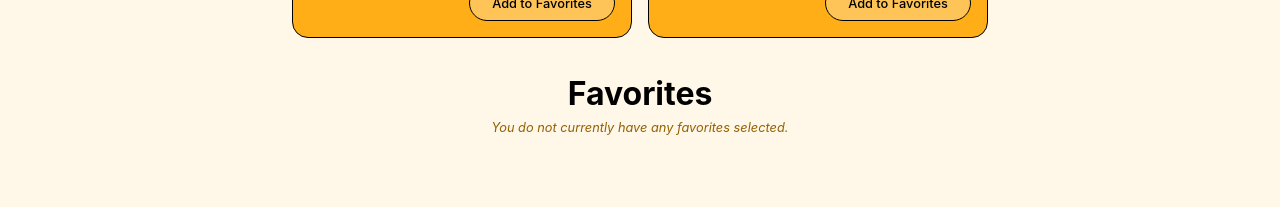
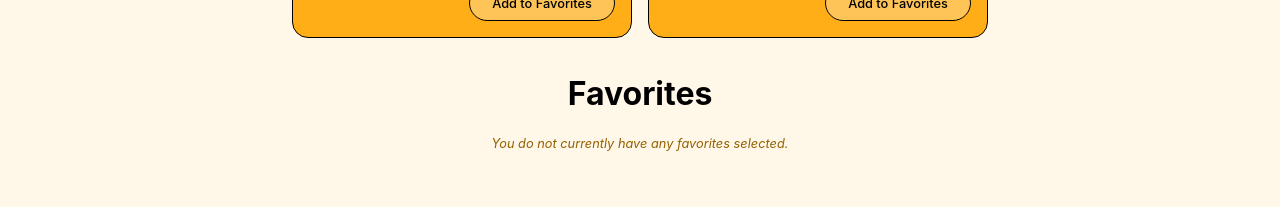
Before and after one commit to wangbertha/fetch-dog-adoptions, a React (Vite) app: page /dogs/search in a window 1280 px wide. Shown: the part 521-728 px from the top of the page. Built offline with nearby package versions, Linux system fonts and the light colour scheme.

Commit message:
Add Match btn to DogSearch pg w/o functionality

```diff
--- a/src/css/DogSearch.css
+++ b/src/css/DogSearch.css
@@ -54,6 +54,13 @@
     gap: 1rem;
 }
 
+.favorite-dogs {
+    display: flex;
+    flex-direction: column;
+    align-items: center;
+    gap: 1rem;
+}
+
 .favorite-dogs-header {
     font-size: 2rem;
     text-align: center;
--- a/src/pages/dogs/DogsSearch.tsx
+++ b/src/pages/dogs/DogsSearch.tsx
@@ -4,11 +4,14 @@ import DogCard, { DogProps } from "./DogCard";
 
 import "./../../css/DogSearch.css";
 import MultiRangeSlider from "../../components/MultiRangeSlider/MultiRangeSlider";
+import { useNavigate } from "react-router-dom";
 
 const DogsSearch = () => {
   const [isOpenFilters, setIsOpenFilters] = useState(false);
   const [favoriteDogs, setFavoriteDogs] = useState<Array<DogProps>>([]);
   const [queries, setQueries] = useState<QueryProps>({ sort: "breed:asc" });
+
+  const navigate = useNavigate();
 
   interface FilterProps {
     name: string;
@@ -68,6 +71,14 @@ const DogsSearch = () => {
         favoriteDogs.filter((favoriteDog) => favoriteDog.id !== dog.id)
       );
     }
+  };
+
+  const findMatch = () => {
+    const favoriteDogIds = favoriteDogs.map((dog) => dog.id);
+    const randomIndex = Math.floor(Math.random() * favoriteDogIds.length);
+    const favoriteDogId = favoriteDogIds[randomIndex];
+    const favoriteDogIdURI = encodeURIComponent(JSON.stringify(favoriteDogId));
+    navigate(`/dogs/match?id=${favoriteDogIdURI}`);
   };
 
   return (
@@ -177,11 +188,12 @@ const DogsSearch = () => {
         </div>
         <div className="favorite-dogs">
           <h3 className="favorite-dogs-header">Favorites</h3>
-          <div className="dogs-wrapper">
           {favoriteDogs.length === 0 ? (
             <p>You do not currently have any favorites selected.</p>
           ) : (
-              favoriteDogs.map((dog) => (
+            <>
+              <div className="dogs-wrapper">
+                {favoriteDogs.map((dog) => (
                   <DogCard
                     key={dog.id}
                     addMode={false}
@@ -193,9 +205,11 @@ const DogsSearch = () => {
                     zip_code={dog.zip_code}
                     img={dog.img}
                   />
-              ))
+                ))}
+              </div>
+              <button onClick={findMatch}>Find Your Match!</button>
+            </>
           )}
-          </div>
         </div>
       </div>
     </>
```
Lines whose indentation alone changed are shown as unchanged.
